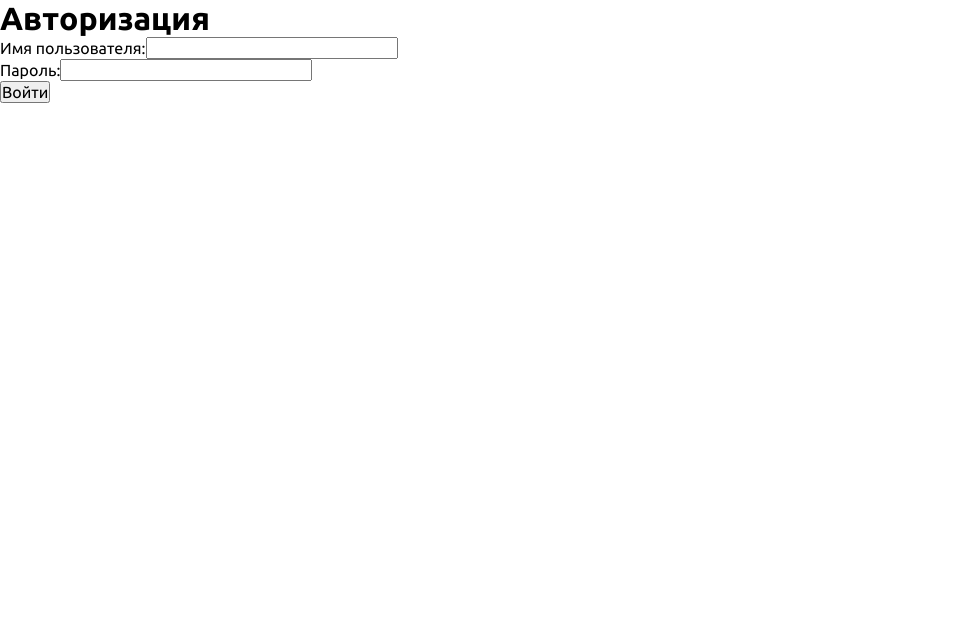
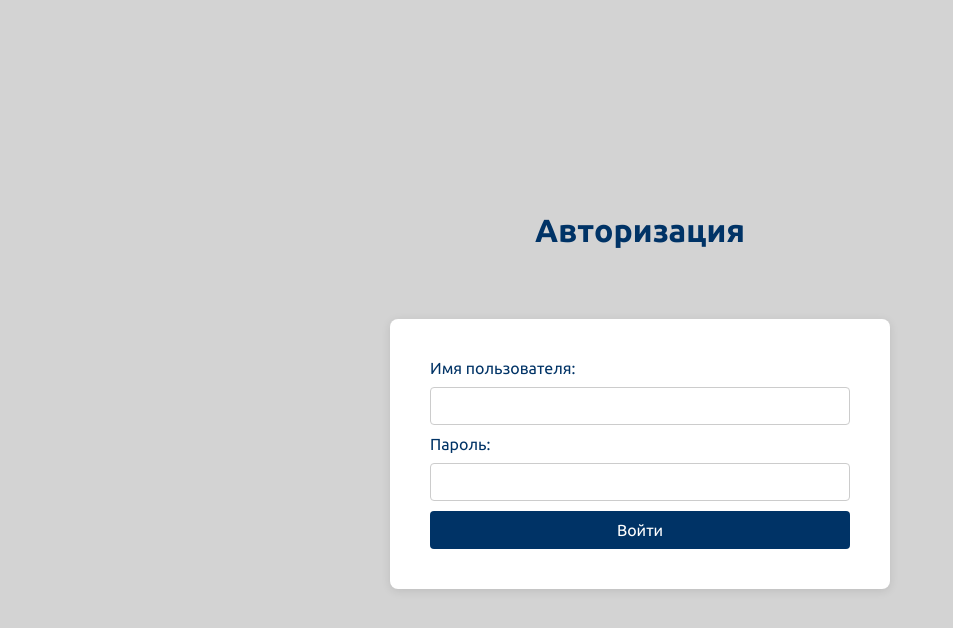
Before and after one commit to blinmakersha/corporate-offers-frontend, a React (Vite) app: page /login in a window 1280 px wide. Shown: the top 628 px of the page, without its empty margins (0-953 px from the left). Built offline with nearby package versions, Linux system fonts and the light colour scheme.

Commit message:
add validation for auth form;

```diff
--- a/src/pages/LoginPage/LoginPage.css
+++ b/src/pages/LoginPage/LoginPage.css
@@ -0,0 +1,55 @@
+.auth-page {
+    display: flex;
+    flex-direction: column;
+    justify-content: center;
+    align-items: center;
+    height: 100vh;
+    background-color: #d3d3d3;
+}
+
+.auth-form {
+    background-color: white;
+    padding: 40px;
+    border-radius: 8px;
+    box-shadow: 0 2px 10px rgba(0, 0, 0, 0.1);
+    width: 500px;
+    margin-top: 20px;
+}
+
+h1 {
+    text-align: center;
+    color: #003366;
+    margin-bottom: 50px;
+}
+
+label {
+    color: #003366;
+}
+
+input {
+    width: 100%;
+    padding: 10px;
+    margin: 10px 0;
+    border: 1px solid #ccc;
+    border-radius: 4px;
+    font-size: 14px;
+}
+
+input::placeholder {
+    color: #a9a9a9;
+}
+
+button {
+    width: 100%;
+    padding: 10px;
+    background-color: #003366;
+    color: white;
+    border: none;
+    border-radius: 4px;
+    cursor: pointer;
+    font-size: 16px;
+}
+
+button:hover {
+    background-color: #00509e;
+}
--- a/src/pages/LoginPage/LoginPage.jsx
+++ b/src/pages/LoginPage/LoginPage.jsx
@@ -4,9 +4,23 @@ import "./LoginPage.css";
 const LoginPage = () => {
     const [username, setUsername] = useState('');
     const [password, setPassword] = useState('');
+    const [message, setMessage] = useState('');
 
     const handleLogin = async (e) => {
         e.preventDefault();
+        setMessage('');
+
+        if (username.trim() === '' || password.trim() === '') {
+            setMessage('Имя пользователя или пароль не может быть пустым.');
+        }
+
+        if (username.length() < 3) {
+            setMessage('Имя пользователя должно содержать не менее 3 символов');
+        }
+
+        if (password.length() < 6) {
+            setMessage('Пароль должен содержать не менее 6 символов');
+        }
 
         try {
             const response = await fetch('/user/login', {
@@ -22,12 +36,18 @@ const LoginPage = () => {
                 localStorage.setItem('isAuthenticated', 'true');
                 window.location.href = '/';
             } else {
-                alert('Неверное имя пользователя или пароль');
+                const errorData = await response.json();
+                setMessage(errorData.message || 'Неверное имя пользователя или пароль');
             }
         } catch (error) {
             console.error('Ошибка авторизации:', error);
-            alert('Произошла ошибка, попробуйте позже.');
+            setMessage('Произошла ошибка, попробуйте позже.');
         }
+    };
+
+    const handleLogout = () => {
+        localStorage.removeItem('isAuthenticated');
+        window.location.href = '/login';
     };
 
     // const oldHandleLogin = (e) => {
@@ -43,7 +63,7 @@ const LoginPage = () => {
     return (
         <div className="auth-page">
             <h1>Авторизация</h1>
-            <form onSubmit={handleLogin}>
+            <form onSubmit={handleLogin} className="auth-form">
                 <div>
                     <label htmlFor="username">Имя пользователя:</label>
                     <input
@@ -65,7 +85,11 @@ const LoginPage = () => {
                     />
                 </div>
                 <button type="submit">Войти</button>
+                {message && <p className="error-message">{message}</p>}
             </form>
+            {localStorage.getItem('isAuthenticated') && (
+                <button onClick={handleLogout}>Выйти</button>
+            )}
         </div>
     );
 };
```
